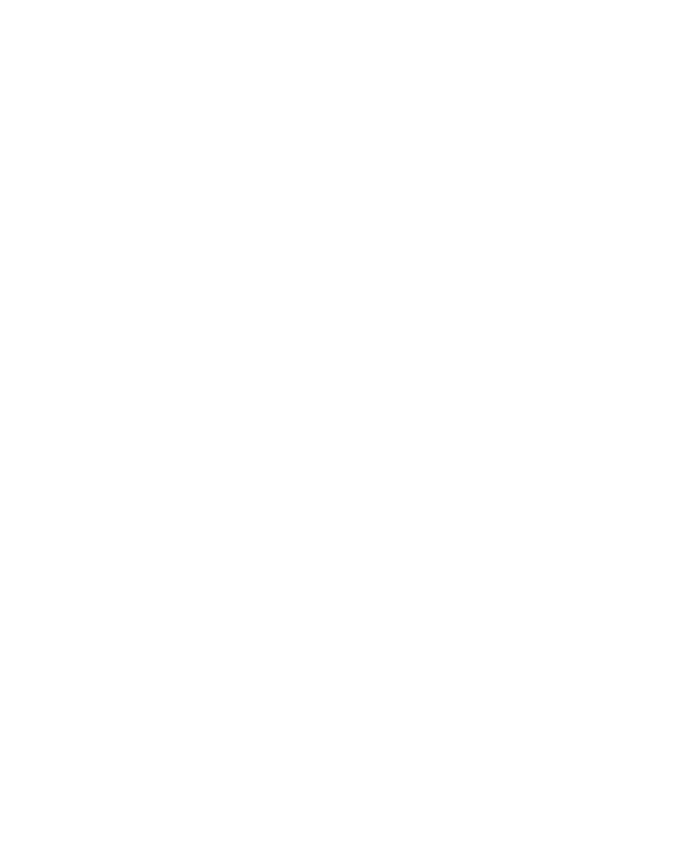
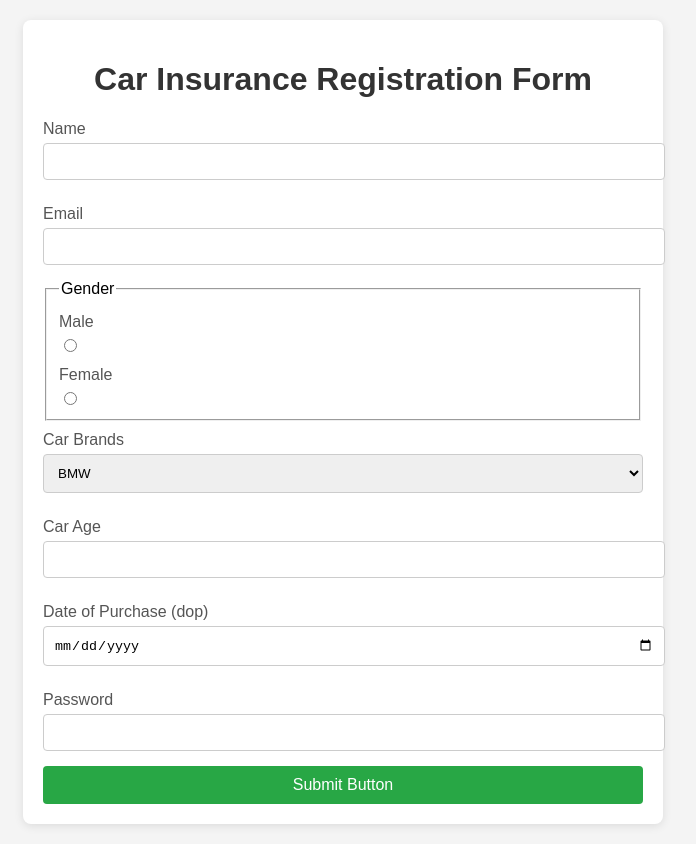
Before and after one commit to acciojob/car-insurance-form-gray9-6, a website: page main.html in a window 1280 px wide. Shown: the whole page, without its empty margins (297-993 px from the left). Before the commit the page ends 800 px from the top, so only its background shows below. Drawn offline with Linux system fonts and the light colour scheme.

Commit message:
created a submission

```diff
--- a/main.html
+++ b/main.html
@@ -4,10 +4,111 @@
 
 <head>
 	<link rel="stylesheet" href="styles.css">
+	<style>
+        body{
+            font-family: Arial, sans-serif;
+            background-color: #f4f4f4;
+            margin: 0;
+            padding: 20px;
+        }
+
+        .container {
+            max-width: 600px;
+            margin: auto;
+            background: white;
+            padding: 20px;
+            border-radius: 8px;
+            box-shadow: 0 2px 10px rgba(0, 0, 0, 0.1);
+        }
+
+        button[type="submit"] {
+            width: 100%;
+            padding: 10px;
+            background-color: #28a745;
+            color: white;
+            border: none;
+            border-radius: 4px;
+            font-size: 16px;
+            cursor: pointer;
+        }
+
+        button[type="submit"]:hover {
+            background-color: #218838;
+        }
+
+        h1 {
+            text-align: center;
+            color: #333;
+        }
+
+        label {
+            display: block;
+            margin: 10px 0 5px;
+            color: #555;
+        }
+
+        input[type="email"],
+        input[type="number"],
+        input[type="password"],
+        input[type="text"],
+        input[type="date"],
+        select {
+            width: 100%;
+            padding: 10px;
+            margin-bottom: 15px;
+            border: 1px solid #ccc;
+            border-radius: 4px;
+        }
+
+        input[type="checkbox"] {
+            margin-right: 10px;
+        }
+    </style>
 </head>
 
 <body>
 	<!-- the entire body must be written by student -->
+	<div class="container">
+        <h1>Car Insurance Registration Form</h1>
+
+        <form action="/submit-application" method="post">
+
+            <label for="name">Name</label>
+            <input type="text" id="name" name="name" required>
+
+            <label for="email">Email</label>
+            <input type="email" name="email" id="email" required>
+
+            <fieldset>
+                <legend>Gender</legend>
+
+                <label for="male">Male</label>
+                <input type="radio" name="gender" id="male"  required>
+
+                <label for="female">Female</label>
+                <input type="radio" name="gender" id="female" required>
+            </fieldset>
+
+            <label for="cars">Car Brands</label>
+            <select name="cars" id="cars">
+                <option value="bmw">BMW</option>
+                <option value="audi">Audi</option>
+                <option value="mercedez">Mercedez</option>
+            </select>
+
+            <label for="carage">Car Age</label>
+            <input type="number" name="carage" id="carage" required>
+
+            <label for="dop">Date of Purchase (dop)</label>
+            <input type="date" name="dop" id="dop" required>
+
+            <label for="password">Password</label>
+            <input type="password" name="password" id="password" required>
+
+            <button type="submit">Submit Button</button>
+
+        </form>
+    </div>
     <script type="text/javascript" src="./script.js">
 </script>
 
```
